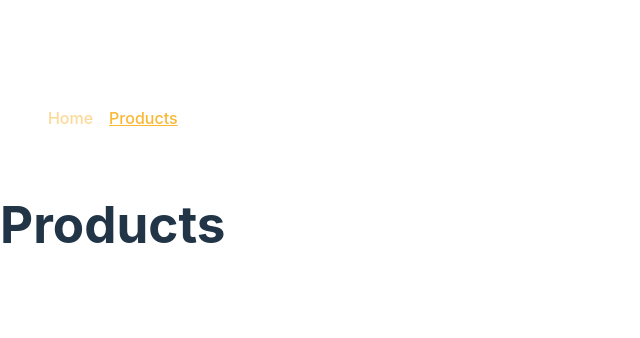
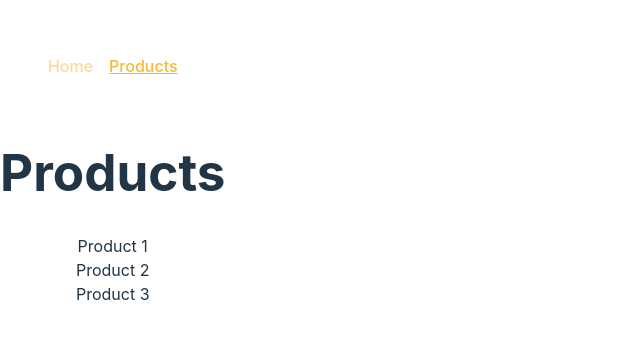
Before and after one commit to RaazKetan/Routing, a React (Vite) app: page /products in a window 1280 px wide. Shown: the part 220-558 px from the top of the page, without its empty margins (0-640 px from the left). Built offline with nearby package versions, Linux system fonts and the light colour scheme.

Commit message:
Using Dynamic Routes

```diff
--- a/src/App.jsx
+++ b/src/App.jsx
@@ -3,6 +3,7 @@ import HomePage from "./pages/Home";
 import ProductPage from "./pages/Products";
 import RootLayout from "./pages/Root";
 import Error from "./pages/Error";
+import ProductDetailPage from "./pages/ProductDetail";
 import "./App.css";
 
 const router = createBrowserRouter([
@@ -13,6 +14,9 @@ const router = createBrowserRouter([
     children: [
       { path: "/", element: <HomePage /> },
       { path: "/products", element: <ProductPage /> },
+      {path: '/products/product-1', element: <ProductDetailPage />},
+      {path: '/products/product-2', element: <ProductDetailPage />},
+      {path: '/products/product-3', element: <ProductDetailPage />},
     ],
   },
 ]);
--- a/src/pages/Home.jsx
+++ b/src/pages/Home.jsx
@@ -1,10 +1,17 @@
-import { Link } from 'react-router-dom';
+import { Link, useNavigate } from 'react-router-dom';
 function HomePage() {
+
+  const navigate = useNavigate();
+
+  function navigateHandler(){
+    navigate('/products');
+  }
   return (
-    <div>
+    <>
       <h1>Home Page</h1>
       <p>Go to <Link to="/products">Link of Products</Link></p>
-    </div>
+      <button onClick={navigateHandler}>Button of Products</button>
+    </>
   );
 }
 export default HomePage;
--- /dev/null
+++ b/src/pages/ProductDetail.jsx
@@ -0,0 +1,8 @@
+function ProductDetailPage(){
+    return (
+        <div>
+            Product Detail Page
+        </div>
+    )
+}
+export default ProductDetailPage;
--- a/src/pages/Products.jsx
+++ b/src/pages/Products.jsx
@@ -2,6 +2,11 @@ function ProductPage(){
     return (
         <div>
             <h1>Products</h1>
+            <ul>
+                <li>Product 1</li>
+                <li>Product 2</li>
+                <li>Product 3</li>
+            </ul>
         </div>
     )
 }
```
